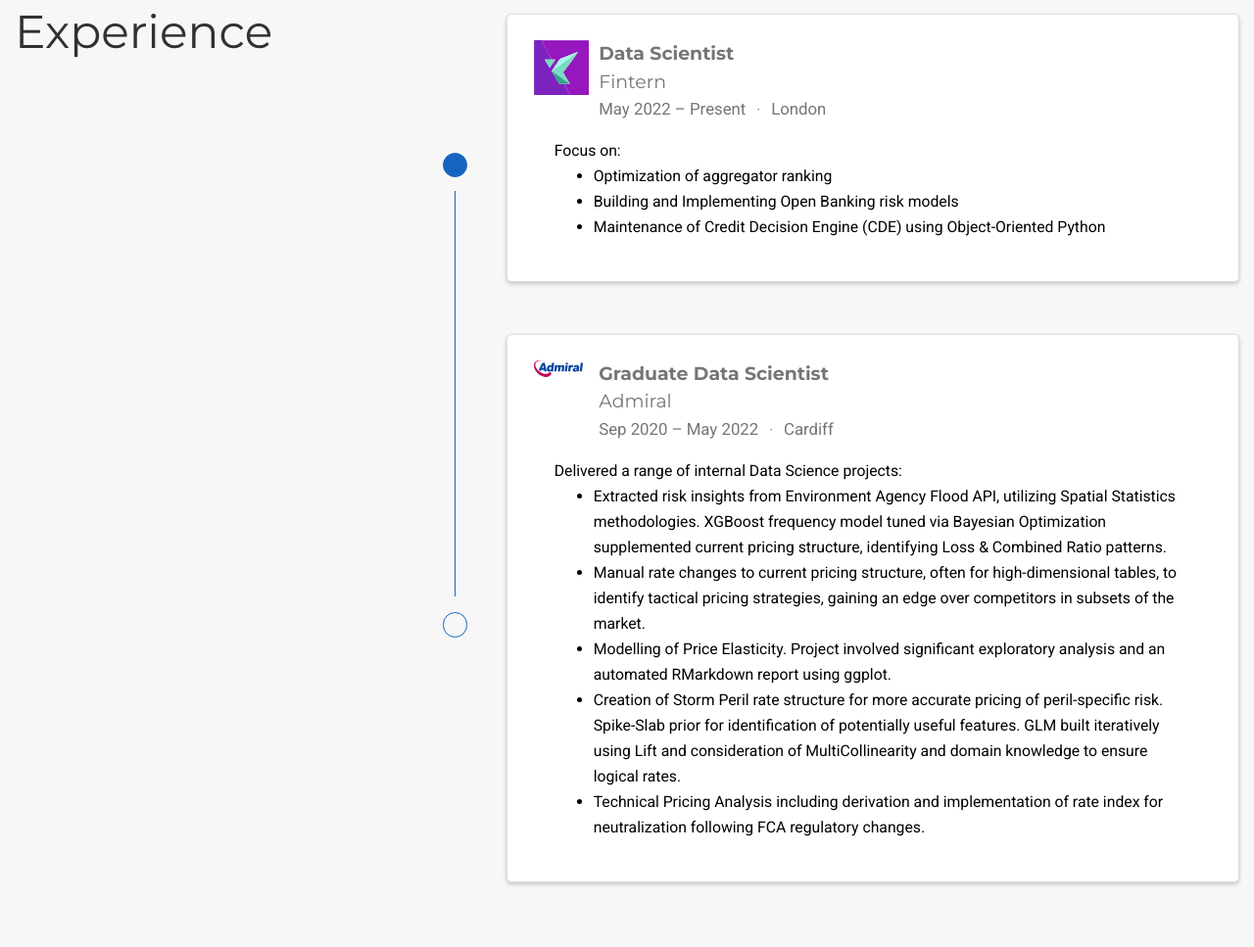
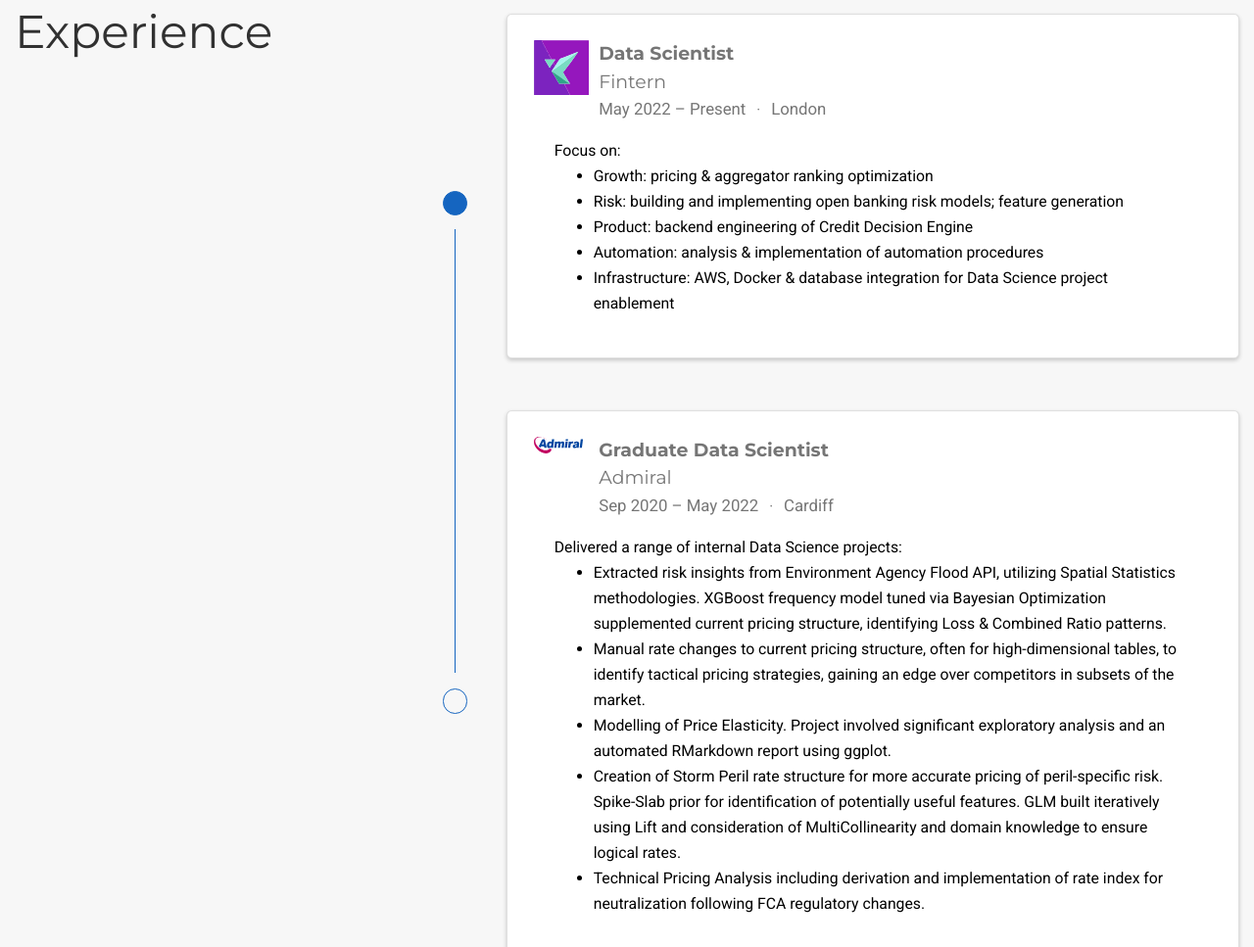
Before and after one commit to Domscruton/Domscruton.github.io, a plain HTML site: page index.html in a window 1280 px wide. Shown: the part 978-1945 px from the top of the page at 98% size. Drawn offline with nearby package versions, Linux system fonts and the light colour scheme; some icons are missing.

Commit message:
updating Fintern description

```diff
--- a/index.html
+++ b/index.html
@@ -1020,9 +1020,11 @@
 
           <div class="card-text"><p>Focus on:</p>
 <ul>
-<li>Optimization of aggregator ranking</li>
-<li>Building and Implementing Open Banking risk models</li>
-<li>Maintenance of Credit Decision Engine (CDE) using Object-Oriented Python</li>
+<li>Growth: pricing & aggregator ranking optimization</li>
+<li>Risk: building and implementing open banking risk models; feature generation</li>
+<li>Product: backend engineering of Credit Decision Engine</li>
+<li>Automation: analysis & implementation of automation procedures</li>
+<li>Infrastructure: AWS, Docker & database integration for Data Science project enablement</li>
 </ul>
 </div>
         </div>
```
